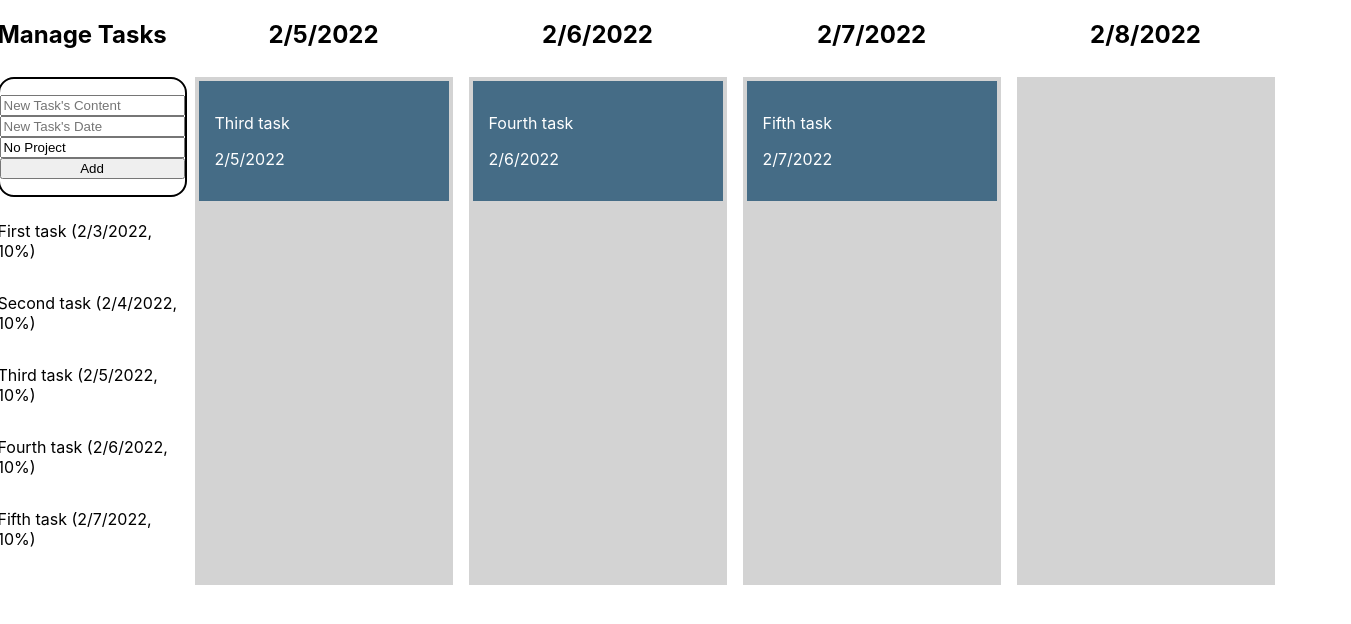
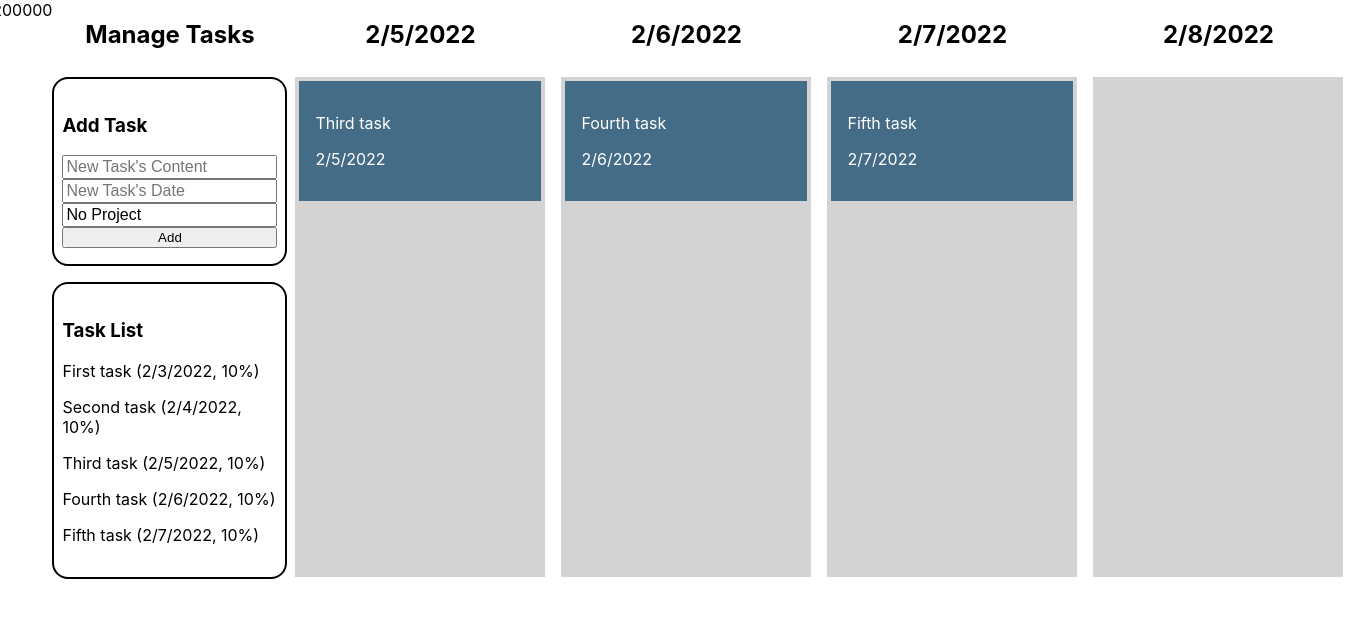
Before and after one commit to quinteger2/quinteger-task-manager, a React (Create React App) app: page / in a window 1280 px wide. Shown: the top 624 px of the page, 1351 px wide, since content can reach past the window. Built offline with nearby package versions, Linux system fonts and the light colour scheme.

Commit message:
Refactored many things

```diff
--- a/src/App.css
+++ b/src/App.css
@@ -1,38 +1,3 @@
-.App {
-  text-align: center;
+* {
+  box-sizing: border-box;
 }
-
-.App-logo {
-  height: 40vmin;
-  pointer-events: none;
-}
-
-@media (prefers-reduced-motion: no-preference) {
-  .App-logo {
-    animation: App-logo-spin infinite 20s linear;
-  }
-}
-
-.App-header {
-  background-color: #282c34;
-  min-height: 100vh;
-  display: flex;
-  flex-direction: column;
-  align-items: center;
-  justify-content: center;
-  font-size: calc(10px + 2vmin);
-  color: white;
-}
-
-.App-link {
-  color: #61dafb;
-}
-
-@keyframes App-logo-spin {
-  from {
-    transform: rotate(0deg);
-  }
-  to {
-    transform: rotate(360deg);
-  }
-}
--- a/src/App.js
+++ b/src/App.js
@@ -2,7 +2,7 @@ import "./App.css";
 import Schedule from "./Schedule.js";
 
 function App() {
-  return <Schedule />;
+  return <Schedule startDate={new Date().setHours(0, 0, 0, 0)}/>;
 }
 
 export default App;
--- /dev/null
+++ b/src/Schedule.css
@@ -0,0 +1,13 @@
+.addWidget {
+    display: flex;
+    flex-direction: column;
+    border-radius: 1rem;
+    border: 2px solid black;
+    padding: 1rem .5rem;
+    margin: .5rem 0;
+
+  }
+
+.addWidget input {
+    font-size: 1rem;
+}
--- a/src/Schedule.js
+++ b/src/Schedule.js
@@ -1,18 +1,10 @@
-import React, { useEffect, useState } from "react";
+import React, { useState } from "react";
 import { DragDropContext, Draggable, Droppable } from "react-beautiful-dnd";
 import { itemsFromBackend } from "./data.js";
 import { v4 as uuid } from "uuid";
-
-function Item(props) {
-  if (props.item.date !== undefined)
-    return (
-      <>
-        <p>{props.item.content}</p>
-        <p>{props.item.date.toLocaleDateString("en-US")}</p>
-      </>
-    );
-  else return <p>{props.item.content}</p>;
-}
+import TaskList from "./TaskList.js";
+import "./Schedule.css";
+import Task from "./Task.js";
 
 const onDragEnd = (result, columns, setColumns, items, setItems) => {
   if (!result.destination) return;
@@ -37,9 +29,7 @@ const onDragEnd = (result, columns, setColumns, items, setItems) => {
       },
     });
 
-    //Change the date to match the destColumn's date
-
-    console.log(destination.droppableId);
+    //Change the task's date to match the destination's date
 
     const _items = [...items];
 
@@ -48,33 +38,10 @@ const onDragEnd = (result, columns, setColumns, items, setItems) => {
       destItems.forEach((columnItem) => {
         if (task.id === columnItem.id) {
           changedTask.date = new Date(parseInt(destination.droppableId, 10));
-          //console.log(task.id + ' ' + columnItem.date)//(task.content + ' ' + columnItem.date)
-          console.log(destination.droppableId)
+          console.log(destination.droppableId);
         }
-
       });
     });
-    /*
-    const newItems = _items.map((bigListItem) => {
-
-      var itemToChange = {}
-
-      destItems.forEach((smallListItem) => {
-        console.log(smallListItem.id === bigListItem.id)
-        if (smallListItem.id === bigListItem.id)
-          console.log(smallListItem.content + ' ' + smallListItem.date)
-          itemToChange = smallListItem
-      })
-
-      if(itemToChange == {})
-        return bigListItem
-      else
-        return itemToChange
-
-
-    });
-
-    //console.log(newItems);*/
   } else {
     const column = columns[source.droppableId];
     const copiedItems = [...column.items];
@@ -90,26 +57,12 @@ const onDragEnd = (result, columns, setColumns, items, setItems) => {
   }
 };
 
-function Schedule() {
-  const [columns, setColumns] = useState([]);
+function Schedule(props) {
   const [items, setItems] = useState(itemsFromBackend);
   const [newContent, setNewContent] = useState("");
   const [newTaskDate, setNewTaskDate] = useState("");
   const [newProject, setNewProject] = useState("No Project");
-
-  function TaskList(props) {
-    const _items = props.items
-      .sort((a, b) => {
-        return a.content.toLowerCase() > b.content.toLowerCase();
-      })
-      .map((item) => (
-        <p>{`${item.content} (${item.date.toLocaleDateString()}, ${
-          item.percentComplete
-        }%)`}</p>
-      ));
-    return _items;
-  }
-
+  /*
   useEffect(() => {
     console.log(
       "Use Effect! " +
@@ -117,20 +70,17 @@ function Schedule() {
         " days, " +
         Object.keys(items).length +
         " tasks"
-    );
-    //Convert state's columns object to array to find the "Unassigned" column
-    const _columns = Object.entries(columns);
+    );*/
 
+  //Rebuild columns every render
   const newColumns = [];
   var i = 0;
-
-    var today = new Date().setHours(0, 0, 0, 0);
 
   const dayInMilliseconds = 24 * 60 * 60 * 1000;
 
   for (i = 0; i < 4; i++) {
     newColumns.push([
-        today + dayInMilliseconds * i,
+      props.startDate + dayInMilliseconds * i,
       {
         items: [],
       },
@@ -156,8 +106,8 @@ function Schedule() {
     result[obj[0]] = obj[1];
   });
 
-    setColumns(result);
-  }, [items]);
+  const [columns, setColumns] = useState(result);
+  //}, [items]);
 
   const onChangeContent = (event) => {
     setNewContent(event.target.value);
@@ -189,26 +139,19 @@ function Schedule() {
 
   return (
     <div style={{ display: "flex", justifyContent: "center", height: "100%" }}>
+      {props.startDate}
       <div
         className="controlPanel"
         style={{
           display: "flex",
           justifyContent: "start",
           flexDirection: "column",
+          alignItems: "center"
         }}
       >
         <h2>Manage Tasks</h2>
-        <div
-          className="addWidget"
-          style={{
-            display: "flex",
-            flexDirection: "column",
-            borderRadius: "1em",
-            border: "2px solid black",
-            padding: "1em 0",
-            margin: ".5em 0",
-          }}
-        >
+        <div className="addWidget">
+          <h3>Add Task</h3>
           <input
             type="text"
             className="newContent"
@@ -295,7 +238,7 @@ function Schedule() {
                                       ...provided.draggableProps.style,
                                     }}
                                   >
-                                    <Item item={item} />
+                                    <Task task={item} />
                                   </div>
                                 );
                               }}
--- /dev/null
+++ b/src/Task.js
@@ -0,0 +1,12 @@
+import React from "react"
+
+export default function Task(props) {
+    if (props.task.date !== undefined)
+      return (
+        <>
+          <p>{props.task.content}</p>
+          <p>{props.task.date.toLocaleDateString("en-US")}</p>
+        </>
+      );
+    else return <p>{props.task.content}</p>;
+  }
--- /dev/null
+++ b/src/TaskList.css
@@ -0,0 +1,6 @@
+.TaskList {
+    border-radius: 1em;
+    border: 2px solid black;
+    padding: 1rem .5rem;
+    margin: .5rem 0;
+  }
--- /dev/null
+++ b/src/TaskList.js
@@ -0,0 +1,22 @@
+import React from "react";
+import './TaskList.css'
+
+export default function TaskList(props) {
+  const _items = props.items
+    .sort((a, b) => {
+      return a.content.toLowerCase() > b.content.toLowerCase();
+    })
+    .map((item) => (
+      <p key={item.id}>{`${item.content} (${item.date.toLocaleDateString()}, ${
+        item.percentComplete
+      }%)`}</p>
+    ));
+  return (
+    <div
+      className='TaskList'
+    >
+        <h3>Task List</h3>
+      {_items}
+    </div>
+  );
+}
```
Lines whose indentation alone changed are shown as unchanged.
